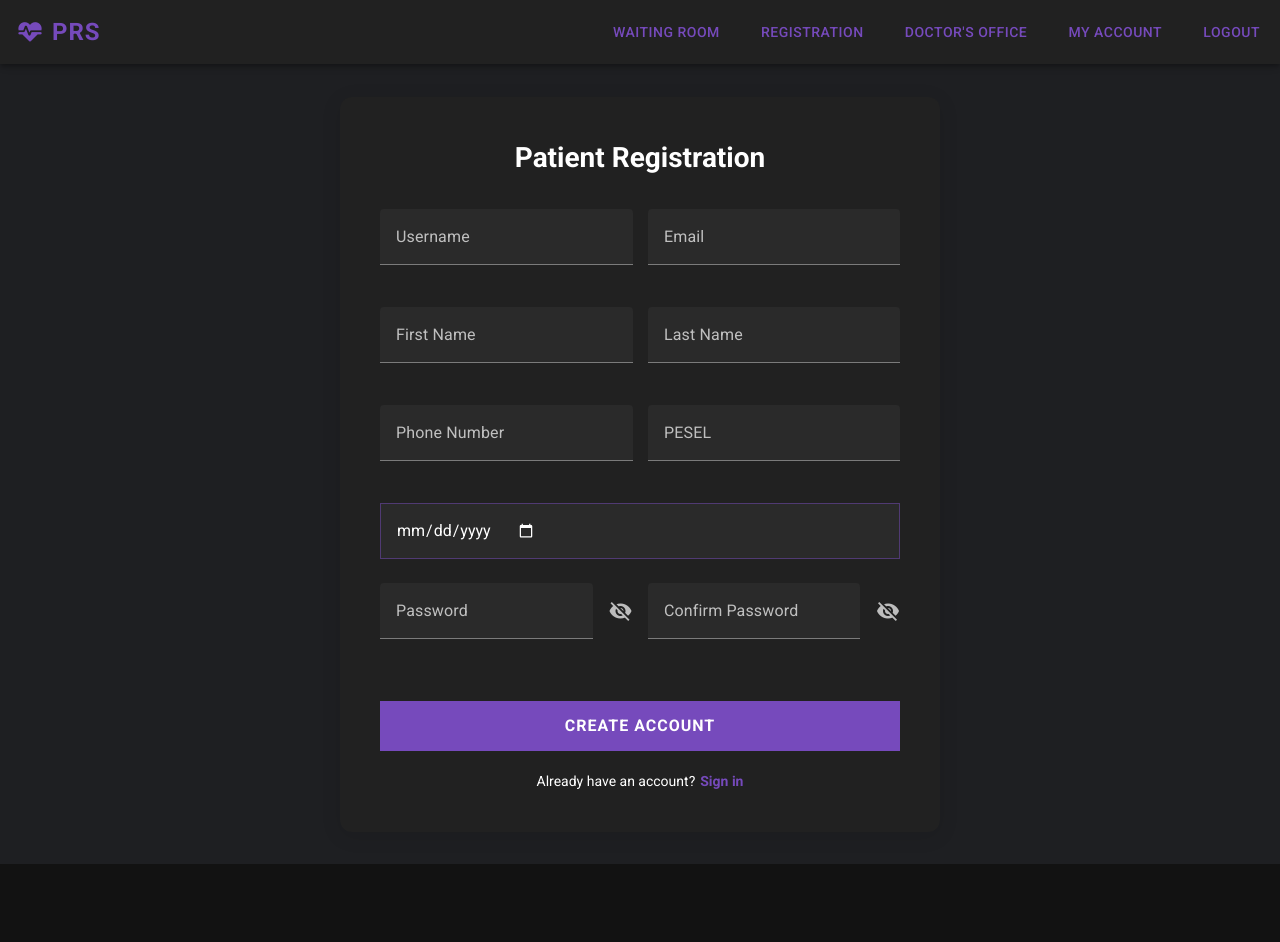
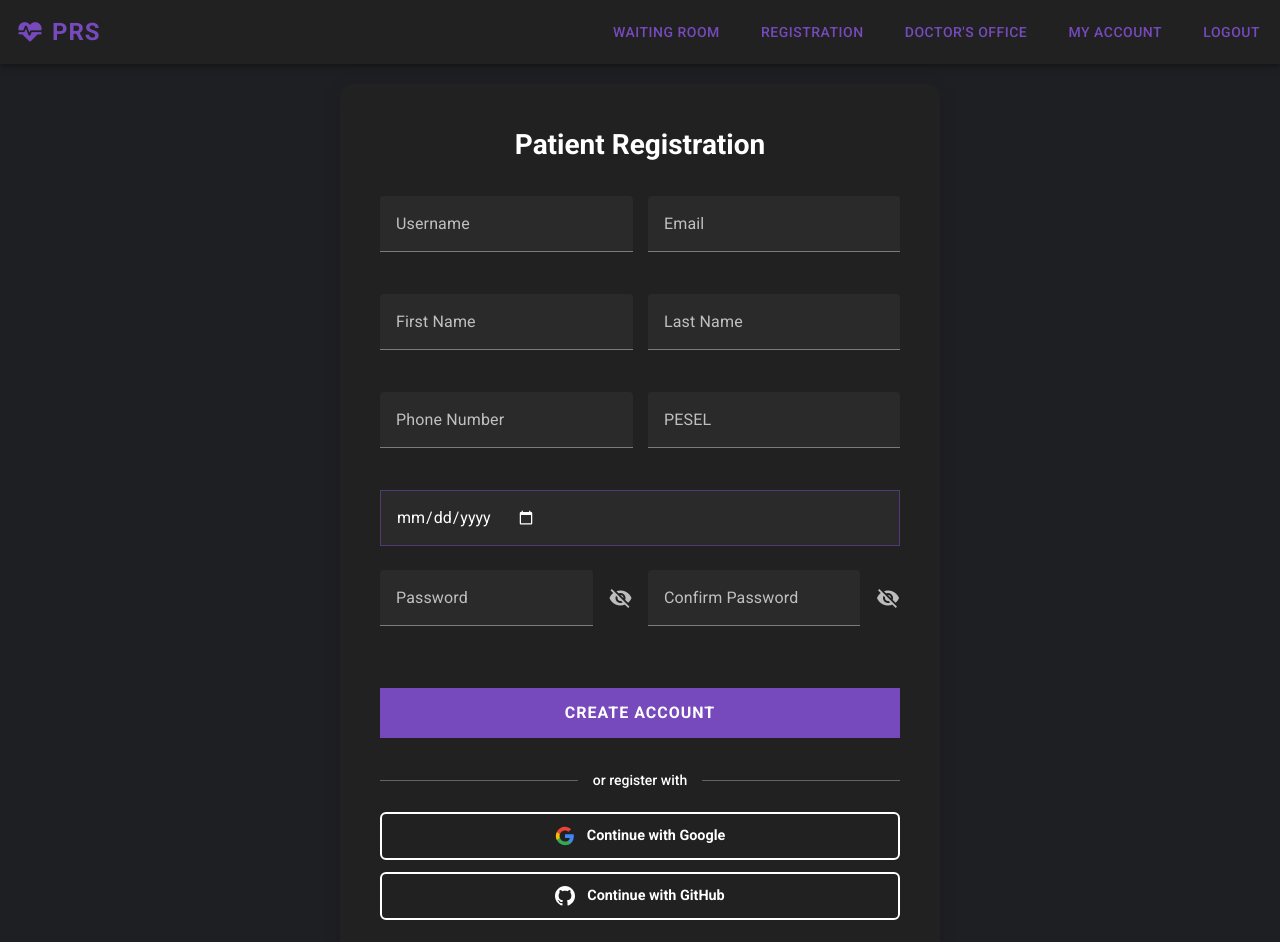
Before and after one commit to OwidiuszZielinski/PRS-Patient-Registration-System, a Vue app in the folder src/frontend/PRS-frontend/: page /register in a window 1280 px wide. Shown: the top 942 px of the page. Before the commit the page ends 864 px from the top, so only its background shows below. Built offline with nearby package versions, Linux system fonts and the light colour scheme.

Commit message:
Added reactive switch view per role

```diff
--- a/src/frontend/PRS-frontend/src/pages/Register.vue
+++ b/src/frontend/PRS-frontend/src/pages/Register.vue
@@ -132,6 +132,32 @@
           </button>
         </v-form>
 
+        <!-- OAuth2 Buttons -->
+        <div class="oauth-section">
+          <div class="oauth-divider">
+            <span>or register with</span>
+          </div>
+
+          <div class="oauth-buttons">
+            <button @click="handleGoogleOAuth" class="oauth-button google-button" :disabled="isOAuthLoading">
+              <svg class="oauth-icon" viewBox="0 0 24 24">
+                <path fill="#4285F4" d="M22.56 12.25c0-.78-.07-1.53-.2-2.25H12v4.26h5.92c-.26 1.37-1.04 2.53-2.21 3.31v2.77h3.57c2.08-1.92 3.28-4.74 3.28-8.09z"/>
+                <path fill="#34A853" d="M12 23c2.97 0 5.46-.98 7.28-2.66l-3.57-2.77c-.98.66-2.23 1.06-3.71 1.06-2.86 0-5.29-1.93-6.16-4.53H2.18v2.84C3.99 20.53 7.7 23 12 23z"/>
+                <path fill="#FBBC05" d="M5.84 14.09c-.22-.66-.35-1.36-.35-2.09s.13-1.43.35-2.09V7.07H2.18C1.43 8.55 1 10.22 1 12s.43 3.45 1.18 4.93l2.85-2.22.81-.62z"/>
+                <path fill="#EA4335" d="M12 5.38c1.62 0 3.06.56 4.21 1.64l3.15-3.15C17.45 2.09 14.97 1 12 1 7.7 1 3.99 3.47 2.18 7.07l3.66 2.84c.87-2.6 3.3-4.53 6.16-4.53z"/>
+              </svg>
+              {{ isOAuthLoading ? 'Connecting...' : 'Continue with Google' }}
+            </button>
+
+            <button @click="handleGitHubOAuth" class="oauth-button github-button" :disabled="isOAuthLoading">
+              <svg class="oauth-icon" viewBox="0 0 24 24">
+                <path fill="currentColor" d="M12 0c-6.626 0-12 5.373-12 12 0 5.302 3.438 9.8 8.207 11.387.599.111.793-.261.793-.577v-2.234c-3.338.726-4.033-1.416-4.033-1.416-.546-1.387-1.333-1.756-1.333-1.756-1.089-.745.083-.729.083-.729 1.205.084 1.839 1.237 1.839 1.237 1.07 1.834 2.807 1.304 3.492.997.107-.775.418-1.305.762-1.604-2.665-.305-5.467-1.334-5.467-5.931 0-1.311.469-2.381 1.236-3.221-.124-.303-.535-1.524.117-3.176 0 0 1.008-.322 3.301 1.23.957-.266 1.983-.399 3.003-.404 1.02.005 2.047.138 3.006.404 2.291-1.552 3.297-1.23 3.297-1.23.653 1.653.242 2.874.118 3.176.77.84 1.235 1.911 1.235 3.221 0 4.609-2.807 5.624-5.479 5.921.43.372.823 1.102.823 2.222v3.293c0 .319.192.694.801.576 4.765-1.589 8.199-6.086 8.199-11.386 0-6.627-5.373-12-12-12z"/>
+              </svg>
+              {{ isOAuthLoading ? 'Connecting...' : 'Continue with GitHub' }}
+            </button>
+          </div>
+        </div>
+
         <div class="login-link">
           <span>Already have an account?</span>
           <a @click="$router.push('/login')" style="cursor: pointer;">Sign in</a>
@@ -162,6 +188,7 @@
       showPassword: false,
       showConfirmPassword: false,
       isLoading: false,
+      isOAuthLoading: false,
       errorMessage: '',
       successMessage: '',
       usernameRules: [v => !!v || 'Username is required', v => (v && v.length >= 2) || 'Username must be at least 2 characters'],
@@ -212,6 +239,30 @@
         }
       } finally {
         this.isLoading = false
+      }
+    },
+    async handleGoogleOAuth() {
+      this.isOAuthLoading = true
+      try {
+        // Redirect to Google OAuth2
+        window.location.href = 'http://localhost:8080/oauth2/authorization/google'
+      } catch (error) {
+        console.error('Google OAuth2 error:', error)
+        this.errorMessage = 'Google OAuth2 connection failed. Please try again later.'
+      } finally {
+        this.isOAuthLoading = false
+      }
+    },
+    async handleGitHubOAuth() {
+      this.isOAuthLoading = true
+      try {
+        // Redirect to GitHub OAuth2
+        window.location.href = 'http://localhost:8080/oauth2/authorization/github'
+      } catch (error) {
+        console.error('GitHub OAuth2 error:', error)
+        this.errorMessage = 'GitHub OAuth2 connection failed. Please try again later.'
+      } finally {
+        this.isOAuthLoading = false
       }
     }
   }
@@ -385,6 +436,96 @@
   margin-bottom: 8px;
 }
 
+.oauth-section {
+  margin-top: 30px;
+  margin-bottom: 20px;
+  text-align: center;
+}
+
+.oauth-divider {
+  position: relative;
+  margin: 20px 0;
+  text-align: center;
+}
+
+.oauth-divider::before {
+  content: '';
+  position: absolute;
+  top: 50%;
+  left: 0;
+  right: 0;
+  height: 1px;
+  background: rgba(255, 255, 255, 0.3);
+}
+
+.oauth-divider span {
+  background-color: #212121;
+  padding: 0 15px;
+  color: #ffffff;
+  font-size: 0.875rem;
+  font-weight: 500;
+  position: relative;
+  z-index: 1;
+}
+
+.oauth-buttons {
+  margin-top: 20px;
+  display: flex;
+  flex-direction: column;
+  gap: 12px;
+}
+
+.oauth-button {
+  width: 100%;
+  height: 48px;
+  border: 2px solid #ffffff;
+  border-radius: 6px;
+  font-size: 0.9rem;
+  font-weight: 600;
+  cursor: pointer;
+  transition: all 0.3s ease;
+  display: flex;
+  align-items: center;
+  justify-content: center;
+  text-decoration: none;
+  background: transparent;
+  color: #ffffff;
+  position: relative;
+  overflow: hidden;
+}
+
+.oauth-button:hover:not(:disabled) {
+  background-color: #ffffff;
+  color: #212121;
+  transform: translateY(-2px);
+  box-shadow: 0 4px 12px rgba(255, 255, 255, 0.2);
+}
+
+.oauth-button:disabled {
+  opacity: 0.6;
+  cursor: not-allowed;
+  transform: none;
+}
+
+.oauth-button.google-button:hover:not(:disabled) {
+  border-color: #4285F4;
+  background-color: #4285F4;
+  color: #ffffff;
+}
+
+.oauth-button.github-button:hover:not(:disabled) {
+  border-color: #333333;
+  background-color: #333333;
+  color: #ffffff;
+}
+
+.oauth-icon {
+  width: 20px;
+  height: 20px;
+  margin-right: 12px;
+  flex-shrink: 0;
+}
+
 @media (max-width: 768px) {
   .form-row {
     grid-template-columns: 1fr;
```
Also changed, not shown: 2 other files (tests, documents, lock files or other folders). Lines whose indentation alone changed are shown as unchanged.
